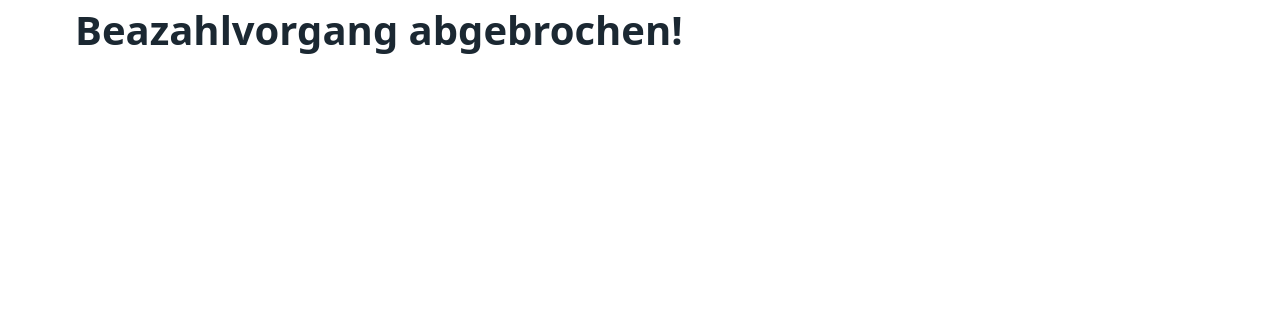
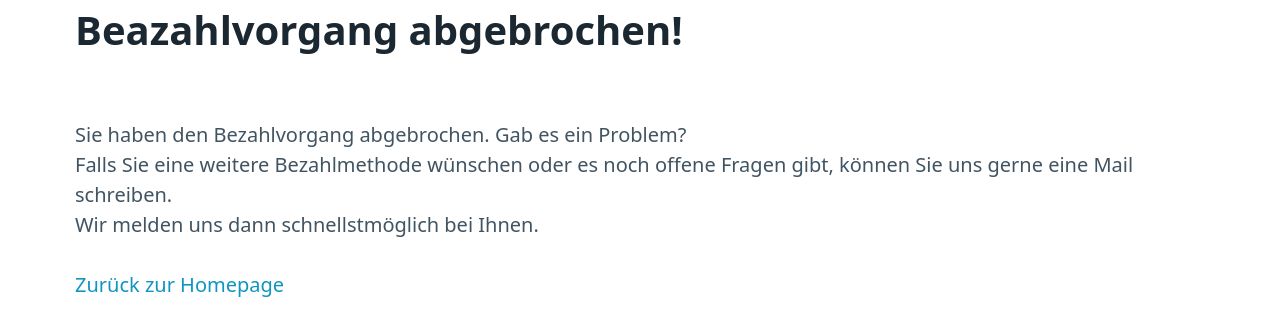
Before and after one commit to codeheiner/website, a SvelteKit app: page /abbruch in a window 1280 px wide. Shown: the top 336 px of the page. Built offline with nearby package versions, Linux system fonts and the light colour scheme.

Commit message:
small changes

```diff
--- a/src/app.html
+++ b/src/app.html
@@ -14,9 +14,10 @@
 
     <!-- Custom styles for this example -->
     <link rel="stylesheet" href="/custom.css">
+    <!-- <script nonce="%sveltekit.nonce%" src="https://js.stripe.com/v3/"></script> -->
     <script src="https://js.stripe.com/v3/"></script>
 
-	%sveltekit.head%
+	  %sveltekit.head%
   </head>
 
   <body data-sveltekit-preload-data="hover">
--- a/src/routes/abbruch/+page.svelte
+++ b/src/routes/abbruch/+page.svelte
@@ -1,3 +1,12 @@
-<h1 class="container">
-    Beazahlvorgang abgebrochen!
-</h1>
+<div class="container">
+    <h1>
+        Beazahlvorgang abgebrochen!
+    </h1>
+    <p>
+        Sie haben den Bezahlvorgang abgebrochen. Gab es ein Problem?<br>
+        Falls Sie eine weitere Bezahlmethode wünschen oder es noch offene
+        Fragen gibt, können Sie uns gerne eine Mail schreiben.<br>
+        Wir melden uns dann schnellstmöglich bei Ihnen.
+    </p>
+    <a href=".">Zurück zur Homepage</a>
+</div>
```
Also changed, not shown: src/routes/+page.server.js (+18 -16 lines).
